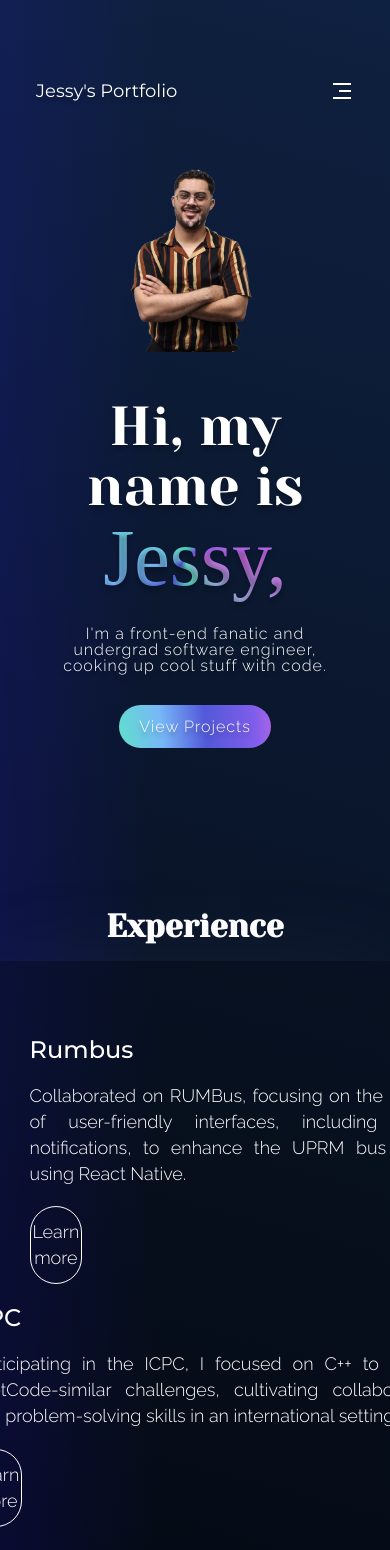
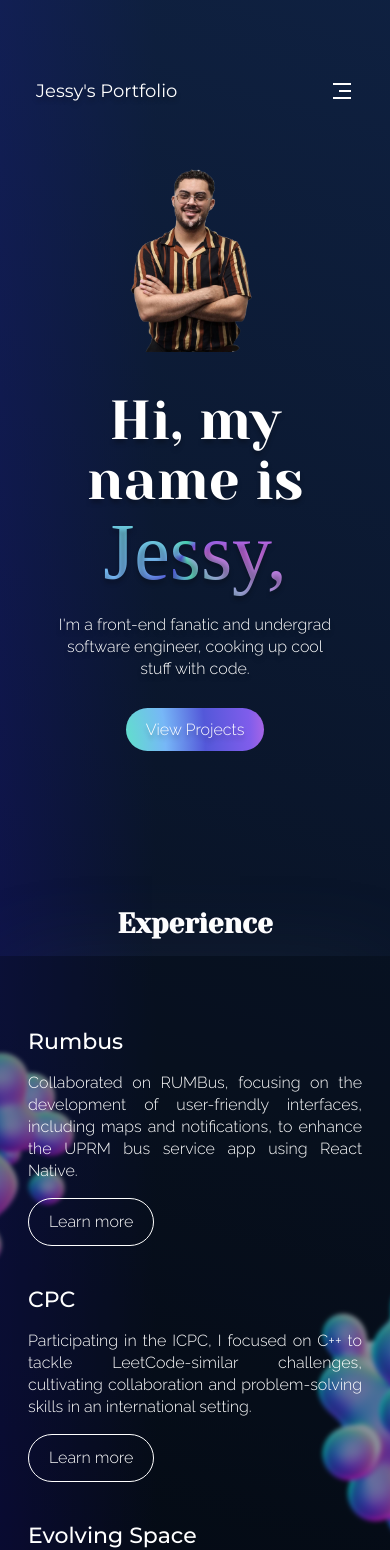
Before and after one commit to J3SSY-ANDU/my-portfolio, a React (Create React App) app: page / in a window 390 px wide. Shown: the top 1550 px of the page. Built offline with nearby package versions, Linux system fonts and the light colour scheme; a web font is replaced by a local one.

Commit message:
experiences responsive design

```diff
--- a/src/components/experience/experience.css
+++ b/src/components/experience/experience.css
@@ -1,10 +1,11 @@
 .portfolio__experience {
-    width: 470px;
+    width: 500px;
 }
 
 .portfolio__experience-content {
     display: flex;
     flex-direction: column;
+    width: 100%;
 }
 
 .portfolio__experience-content h3 {
@@ -12,22 +13,64 @@
     font-weight: 500;
     font-size: 24px;
     line-height: 29px;
-    display: flex;
-    justify-self:flex-end;
-    align-self: flex-start;
     color: #FFFFFF;
 }
 
 .portfolio__experience-content p {
     font-family: 'Raleway';
     font-weight: 300;
-    font-size: 18px;
+    font-size: 20px;
     line-height: 26px;
     text-align: justify;
     color: #FFFFFF;
-    width: 470px;
 }
 
 .portfolio__experience-content:last-child {
     cursor: pointer;
 }
+
+@media screen and (min-width: 1700px) {
+    .portfolio__experience {
+        width: 650px;
+    }
+    .portfolio__experience-content h3 {
+        font-size: 30px;
+        line-height: 36px;
+    }
+
+    .portfolio__experience-content p {
+        font-size: 24px;
+        line-height: 30px;
+    }
+}
+
+@media screen and (max-width: 1000px) {
+    .portfolio__experience {
+        width: 500px;
+    }
+    .portfolio__experience-content h3 {
+        font-size: 24px;
+        line-height: 30px;
+    }
+
+    .portfolio__experience-content p {
+        font-size: 18px;
+        line-height: 24px;
+    }
+}
+
+@media screen and (max-width: 500px) {
+    .portfolio__experience {
+        width: 100%;
+    }
+
+    .portfolio__experience-content h3 {
+        font-size: 22px;
+        line-height: 28px;
+    }
+
+    .portfolio__experience-content p {
+        font-size: 16px;
+        line-height: 22px;
+    }
+}
--- a/src/containers/experiences/experiences.css
+++ b/src/containers/experiences/experiences.css
@@ -3,7 +3,6 @@
     flex-direction: column;
     justify-content: center;
     align-items: center;
-    max-width: 100%;
 }
 
 .portfolio__experiences-title h1{
@@ -42,15 +41,14 @@
     align-items: flex-start;
 }
 
- .portfolio__experience-content h3, .portfolio__experience-content p {
-    margin: 0.6rem;
+.portfolio__experience-content h3, .portfolio__experience-content p {
+    margin: 0.75rem;
 }
 
 .portfolio__experiences-overlay_info-map .portfolio__experience-content > :last-child {
     align-self: flex-start;
     text-align: center;
-    width: 15%;
-    padding: 0.75rem 0;
+    padding: 0.75rem 1.25rem;
 }
 
 .portfolio__experiences-overlay_info-map > :nth-child(2)  {
@@ -84,3 +82,84 @@
     z-index: -1;
     filter: blur(2px);
 }
+
+@media screen and (min-width: 1700px) {
+    .portfolio__experience-content h3, .portfolio__experience-content p {
+        margin: 1rem;
+    }
+
+    .portfolio__experiences-title h1{
+        font-size: 40px;
+        line-height: 45px;
+    }
+
+    .first-image {
+        right: 1730px;
+    }
+
+    .second-image {
+        left: 1730px;
+    }
+
+    .third-image {
+        right: 1500px;
+        top: 700px;
+    }
+
+    .portfolio__experiences-overlay_info-map .portfolio__experience-content > :last-child {
+        padding: 1rem 1.5rem;
+    }
+}
+
+@media screen and (max-width: 1000px) {
+    .portfolio__experience-content h3, .portfolio__experience-content p {
+        margin: 0.6rem;
+    }
+
+    .first-image {
+        right: 650px;
+    }
+
+    .second-image {
+        left: 650px;
+    }
+
+    .third-image {
+        right: 600px;
+        top: 650px;
+    }
+}
+
+@media screen and (max-width: 500px) {
+    .portfolio__experience-content h3, .portfolio__experience-content p {
+        margin: 0.5rem;
+    }
+
+    .portfolio__experiences-title h1{
+        font-size: 28px;
+        line-height: 32px;
+    }
+
+    .portfolio__experiences-overlay_info-map >:nth-child(1),
+    .portfolio__experiences-overlay_info-map >:nth-child(2)  {
+        align-self: flex-start;
+        margin-bottom: 1.5rem;
+    }
+
+    .portfolio__experiences-overlay_info-map >:nth-child(3) {
+        align-self: flex-start;
+    }
+
+    .first-image {
+        right: 300px;
+    }
+
+    .second-image {
+        left: 300px;
+        top: 300px;
+    }
+
+    .third-image {
+        display: none;
+    }
+}
--- a/src/containers/header/header.css
+++ b/src/containers/header/header.css
@@ -49,7 +49,7 @@
 .portfolio__header-container_intro-text p {
     font-family: 'Raleway';
     font-weight: 300;
-    font-size: 18px;
+    font-size: 20px;
     line-height: 26px;
 
     color: #FFFFFF;
@@ -168,8 +168,7 @@
 
     .portfolio__header-container_intro-text p {
         font-size: 16px;
-        line-height: 16px;
-        letter-spacing: 1px;
+        line-height: 22px;
     }
 
     .portfolio__header-container_intro-text i {
--- a/src/containers/navbar/navbar.css
+++ b/src/containers/navbar/navbar.css
@@ -64,6 +64,11 @@
     font-size: 20px;
     line-height: 23px;
     margin: 0.5rem 0;
+}
+
+.portfolio__navbar-menu_content p:nth-child(1),
+.portfolio__navbar-menu_content p:nth-child(2) {
+    margin-bottom: 1rem;
 }
 
 .portfolio__navbar-menu_content p:last-child {
```
